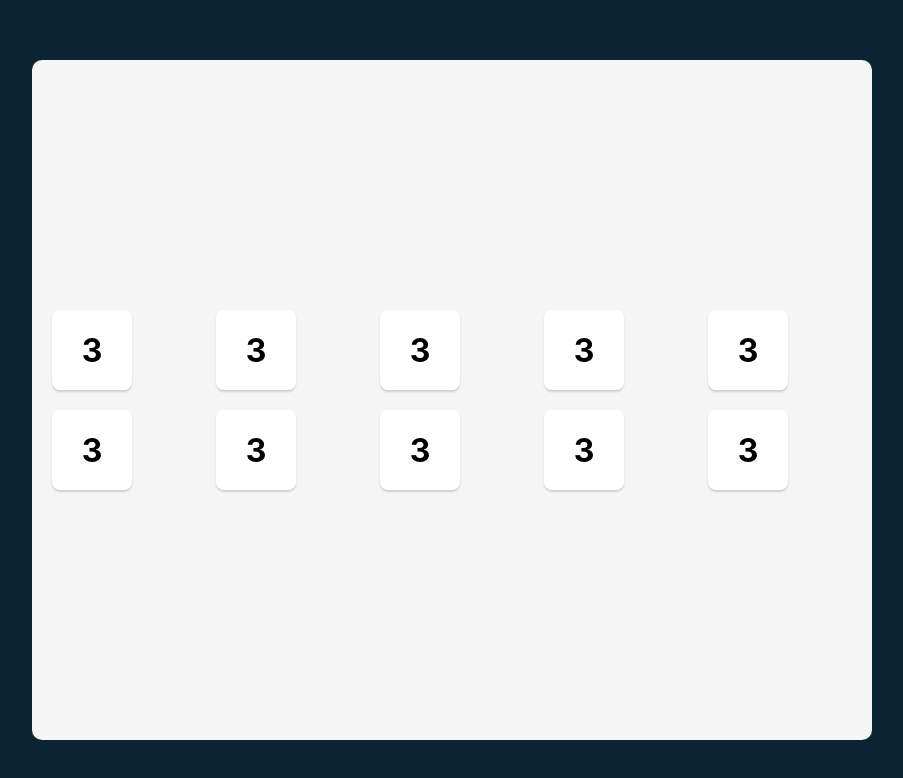
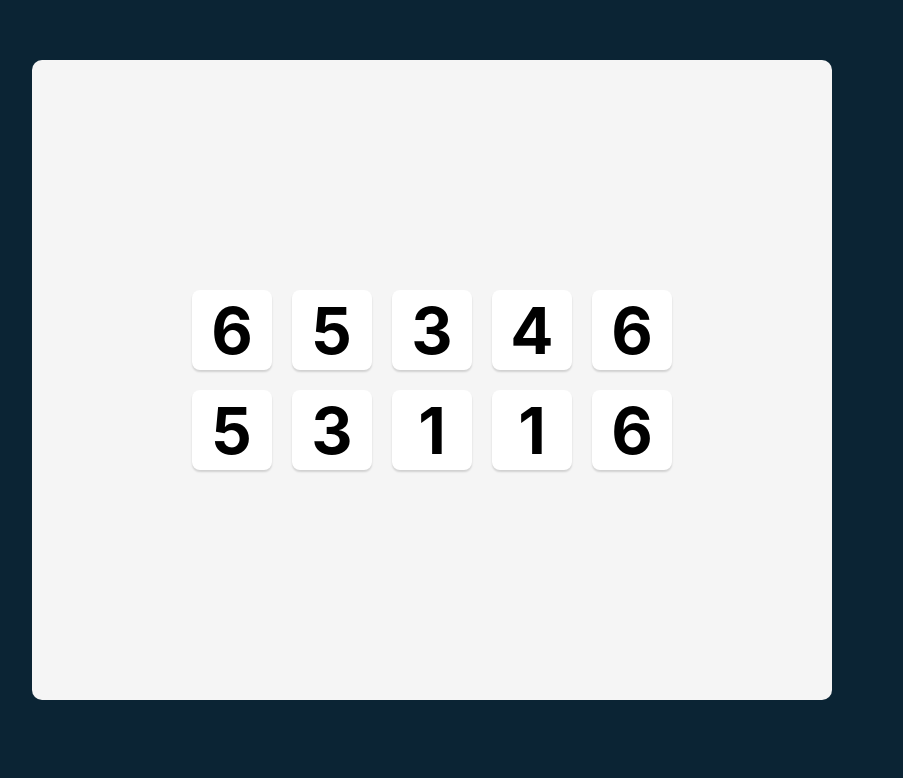
Before and after one commit to avia62490/tenzies, a React (Create React App) app: page / in a window 1280 px wide. Shown: the top 778 px of the page, without its empty margins (28-931 px from the left). Built offline with nearby package versions, Linux system fonts and the light colour scheme.

Commit message:
genreates dice values upon intialization and renders to each die component

```diff
--- a/src/App.css
+++ b/src/App.css
@@ -10,10 +10,10 @@
   max-width: 800px;
   height: 80vh;
   border-radius: 10px;
-  padding: 20px;
   display: flex;
   flex-direction: column;
   justify-content: center;
+  align-items: center;
 }
 
 .dice {
@@ -31,4 +31,5 @@
   display: flex;
   justify-content: center;
   align-items: center;
+  font-size: 2rem;
 }
--- a/src/App.js
+++ b/src/App.js
@@ -1,20 +1,23 @@
 import './App.css';
 import Die from './Die.js'
+import React from "react"
 
 function App() {
+    const [rolledDice, setRolledDice] = React.useState(allNewDice())
+    function allNewDice() {
+        const newDice = []
+        for (let i = 0; i < 10; i++) {
+            let rolledNumber = Math.ceil(Math.random() * 6)
+            newDice.unshift(rolledNumber)
+        };
+        return newDice
+      }
+
+    const diceArray = rolledDice.map(die => <Die value={die} />)
     return (
         <main>
             <container className="dice">
-                <Die value="3" />
-                <Die value="3" />
-                <Die value="3" />
-                <Die value="3" />
-                <Die value="3" />
-                <Die value="3" />
-                <Die value="3" />
-                <Die value="3" />
-                <Die value="3" />
-                <Die value="3" />
+                {diceArray}
             </container>
         </main>
     );
```
